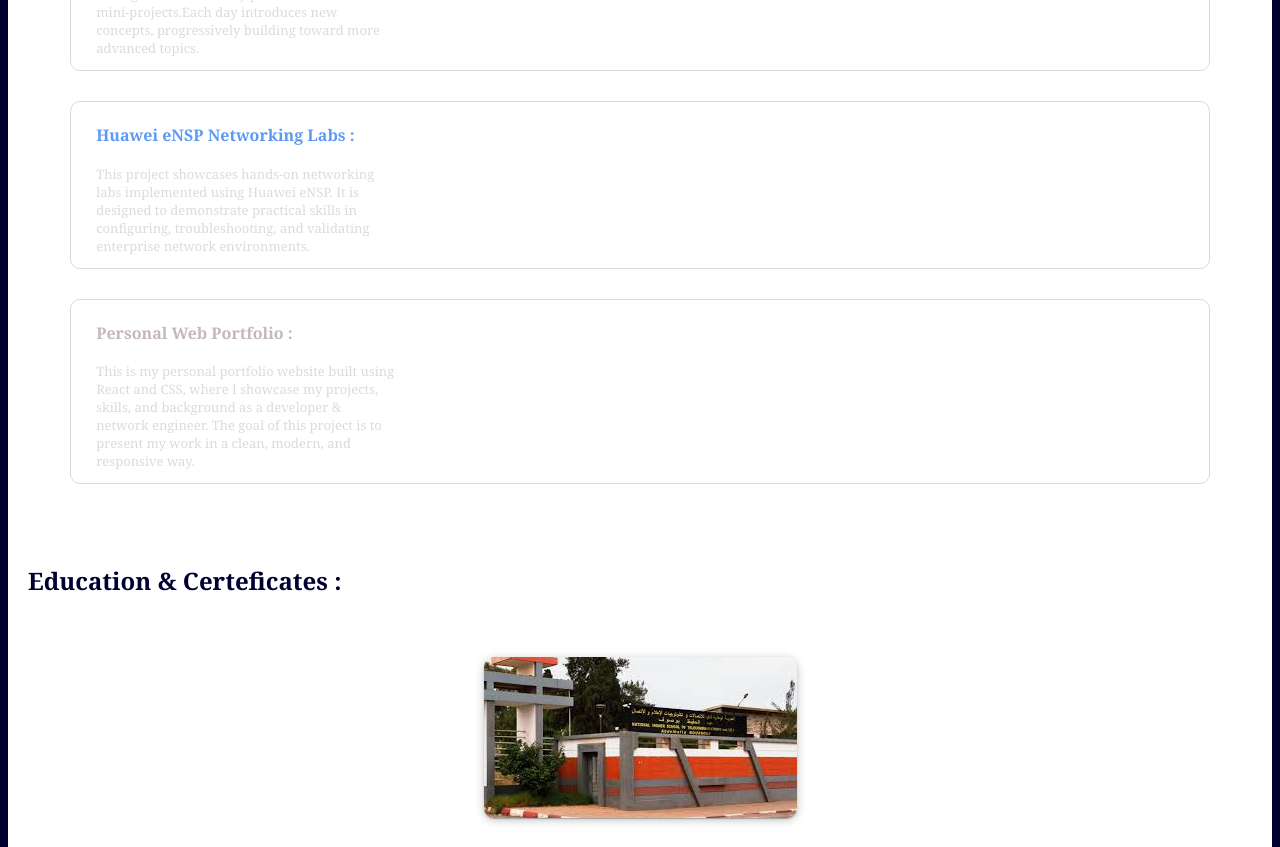
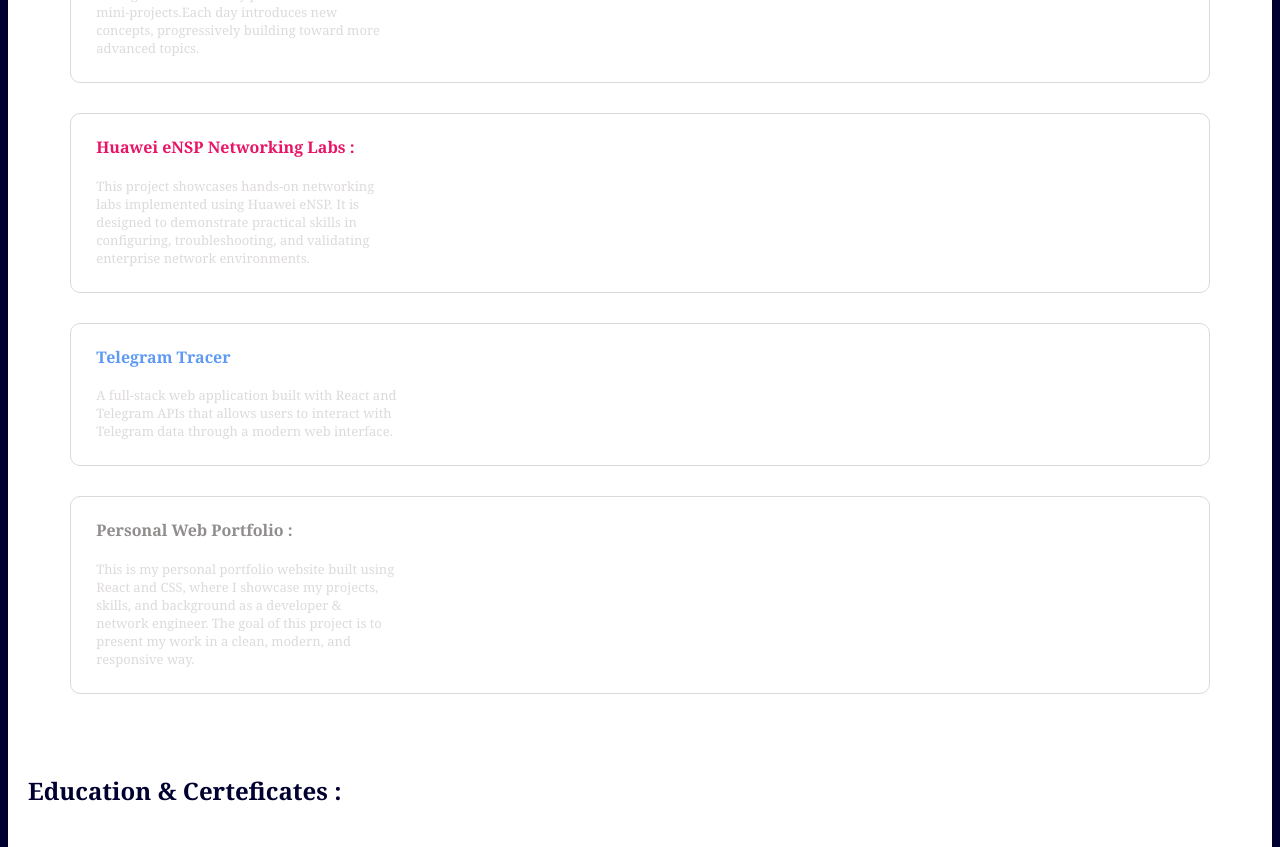
Before and after one commit to MOAD-Mekki/portfolio, a React app: page / in a window 1280 px wide. Shown: the part 1060-1907 px from the top of the page. Built offline with nearby package versions, Linux system fonts and the light colour scheme; the HTML template or start-up script is replaced by a standard one.

Commit message:
feat: add Telegram tracer project

```diff
--- a/src/projects/projects.css
+++ b/src/projects/projects.css
@@ -25,12 +25,11 @@
     margin-left: auto;
     margin-right: auto;
     height: max-content;
-
-
 }
 
 .proj1-cont p {
     margin-left: 25px;
+    margin-bottom: 25px;
     text-align: start;
     font-size: small;
     width: 300px;
@@ -44,18 +43,18 @@
     margin-right: auto;
     margin-top: 30px;
     height: max-content;
-
 }
 
 .proj2-cont a {
     padding-left: 25px;
     font-size: medium;
     text-decoration: none;
-    color: rgb(94, 154, 244);
+    color: rgb(232, 21, 102);
 }
 
 .proj2-cont p {
     margin-left: 25px;
+    margin-bottom: 25px;
     font-size: small;
     width: 300px;
 }
@@ -68,11 +67,11 @@
     margin-right: auto;
     margin-top: 30px;
     height: max-content;
-
 }
 
 .proj3-cont p {
     margin-left: 25px;
+    margin-bottom: 25px;
     font-size: small;
     width: 300px;
 }
@@ -82,8 +81,34 @@
     padding-left: 25px;
     font-size: medium;
     text-decoration: none;
-    color: rgb(196, 184, 184);
+    color: rgb(144, 141, 141);
 }
+
+.proj4-cont {
+    border: rgb(219, 218, 218) solid 1px;
+    border-radius: 10px;
+    width: 90%;
+    margin-left: auto;
+    margin-right: auto;
+    margin-top: 30px;
+    height: max-content;
+}
+
+.proj4-cont p {
+    margin-left: 25px;
+    margin-bottom: 25px;
+    font-size: small;
+    width: 320px;
+}
+
+
+.proj4-cont a {
+    padding-left: 25px;
+    font-size: medium;
+    text-decoration: none;
+    color: rgb(94, 154, 244);
+}
+
 
 .proj-div p {
     color: rgb(221, 218, 218);
--- a/src/projects/projects.jsx
+++ b/src/projects/projects.jsx
@@ -14,7 +14,11 @@
                     <h3><a href="https://github.com/MOAD-Mekki/Huawei-eNSP-Networking-Labs">Huawei eNSP Networking Labs :</a></h3>
                     <p>This project showcases hands-on networking labs implemented using Huawei eNSP. It is designed to demonstrate practical skills in configuring, troubleshooting, and validating enterprise network environments.</p>
                 </div>
-                                <div className='proj3-cont'>
+                <div className='proj4-cont'>
+                    <h3><a href="https://github.com/MOAD-Mekki/tracer-project">Telegram Tracer</a></h3>
+                    <p>A full-stack web application built with React and Telegram APIs that allows users to interact with Telegram data through a modern web interface.</p>
+                </div>
+                <div className='proj3-cont'>
                     <h3><a href="https://github.com/MOAD-Mekki/portfolio.git">Personal Web Portfolio :</a></h3>
                     <p>This is my personal portfolio website built using React and CSS, where I showcase my projects, skills, and background as a developer & network engineer. The goal of this project is to present my work in a clean, modern, and responsive way.</p>
                 </div>
```
